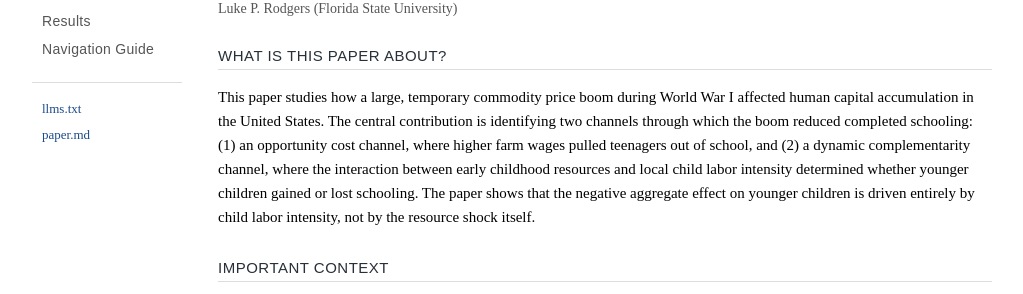
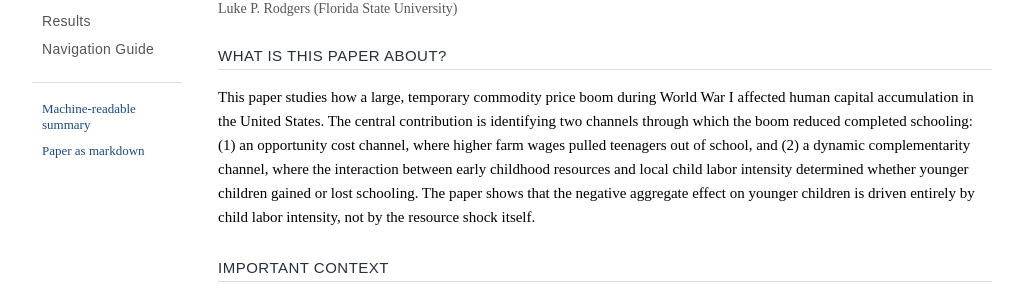
Before and after one commit to jaworskit/jaworskit.github.io, a Jekyll site: the page built from papers/agshockedu/index.html, in a window 1280 px wide. Shown: the part 152-446 px from the top of the page, without its empty margins (128-1151 px from the left). Built offline with Jekyll 4.4.1, drawn with Linux system fonts in a browser that asks for light colours.

Commit message:
Update LLM pages

```diff
--- a/index.html
+++ b/index.html
@@ -176,8 +176,7 @@ body_class: home-page
         <li>
           <p>
             "The Emergence of Regional Cultures in the United States," with Erik Kimbrough.
-            [<a href="https://www.nber.org/papers/w34958" target="_blank">link</a>]
-            [<a href="papers/culturalgroups/" target="_blank">LLM-Friendly</a>]
+            [<a href="https://www.nber.org/papers/w34958" target="_blank">link</a>, <a href="papers/culturalgroups/" target="_blank">LLM-Friendly</a>]
           </p>
         </li>
         <li>
--- a/papers/agshockedu/index.html
+++ b/papers/agshockedu/index.html
@@ -14,8 +14,8 @@ description: "An LLM-readable orientation file for Jaworski, Kitchens, and Rodge
       <a href="#guide">Navigation Guide</a>
     </nav>
     <div class="llm-sidebar-files">
-      <a href="llms.txt">llms.txt</a>
-      <a href="paper.md">paper.md</a>
+      <a href="llms.txt">Machine-readable summary</a>
+      <a href="paper.md">Paper as markdown</a>
     </div>
   </aside>
 
--- a/papers/culturalgroups/index.html
+++ b/papers/culturalgroups/index.html
@@ -14,8 +14,8 @@ description: "An LLM-readable orientation file for Jaworski and Kimbrough."
       <a href="#guide">Navigation Guide</a>
     </nav>
     <div class="llm-sidebar-files">
-      <a href="llms.txt">llms.txt</a>
-      <a href="paper.md">paper.md</a>
+      <a href="llms.txt">Machine-readable summary</a>
+      <a href="paper.md">Paper as markdown</a>
     </div>
   </aside>
 
--- a/papers/culturalgroups/llms.txt
+++ b/papers/culturalgroups/llms.txt
@@ -1,6 +1,6 @@
 # The Emergence of Regional Cultures in the United States
 
-> Taylor Jaworski (University of Colorado Boulder), Erik O. Kimbrough (Chapman University)
+> Taylor Jaworski (University of Colorado Boulder and NBER), Erik O. Kimbrough (Chapman University)
 
 ## What is this paper about?
 
```
Also changed, not shown: other parts of papers/culturalgroups/index.html (+1 -1 lines).
